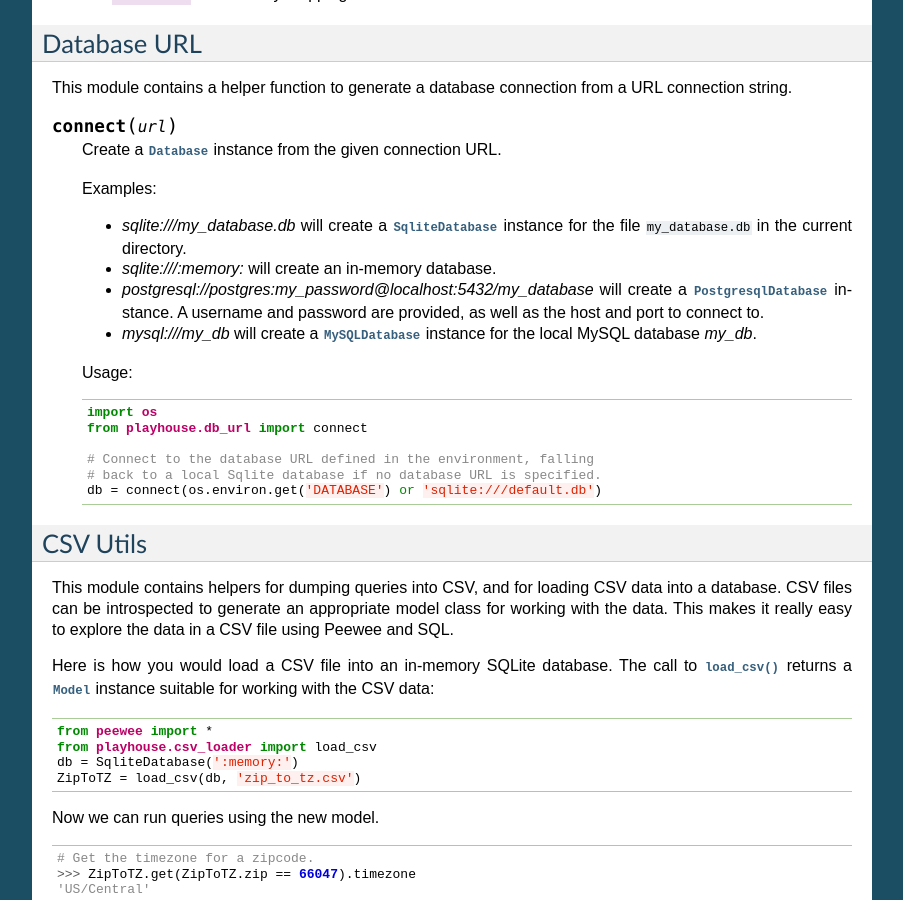
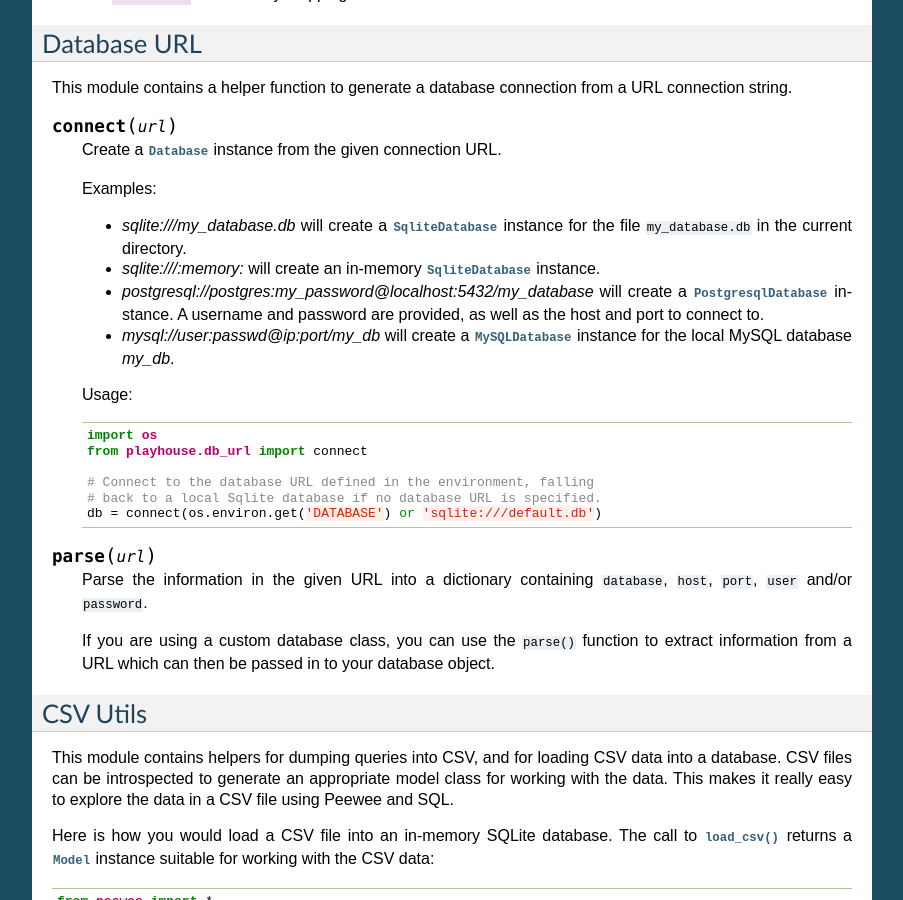
Before and after one commit to coleifer/peewee, a Sphinx documentation site: the page built from docs/peewee/playhouse.rst, in a window 1280 px wide and 900 px high, scrolled down 49890 px. Shown: the whole window, without its empty margins (198-1101 px from the left). Built offline with Sphinx 7.4.7, drawn with Linux system fonts in a browser that asks for light colours; pages that are not in the unit, such as notebooks, are missing from menus; some of the changed text lies outside the part shown.

Commit message:
Docs for db-url

```diff
--- a/docs/peewee/database.rst
+++ b/docs/peewee/database.rst
@@ -280,6 +280,7 @@ Example code:
 Example database URLs:
 
 * *sqlite:///my_database.db* will create a :py:class:`SqliteDatabase` instance for the file ``my_database.db`` in the current directory.
+* *sqlite:///:memory:* will create an in-memory :py:class:`SqliteDatabase` instance.
 * *postgresql://postgres:my_password@localhost:5432/my_database* will create a :py:class:`PostgresqlDatabase` instance. A username and password are provided, as well as the host and port to connect to.
 * *mysql://user:passwd@ip:port/my_db* will create a :py:class:`MySQLDatabase` instance for the local MySQL database *my_db*.
 
--- a/docs/peewee/playhouse.rst
+++ b/docs/peewee/playhouse.rst
@@ -3181,9 +3181,9 @@ This module contains a helper function to generate a database connection from a
     Examples:
 
     * *sqlite:///my_database.db* will create a :py:class:`SqliteDatabase` instance for the file ``my_database.db`` in the current directory.
-    * *sqlite:///:memory:* will create an in-memory database.
+    * *sqlite:///:memory:* will create an in-memory :py:class:`SqliteDatabase` instance.
     * *postgresql://postgres:my_password@localhost:5432/my_database* will create a :py:class:`PostgresqlDatabase` instance. A username and password are provided, as well as the host and port to connect to.
-    * *mysql:///my_db* will create a :py:class:`MySQLDatabase` instance for the local MySQL database *my_db*.
+    * *mysql://user:passwd@ip:port/my_db* will create a :py:class:`MySQLDatabase` instance for the local MySQL database *my_db*.
 
     Usage:
 
@@ -3196,6 +3196,11 @@ This module contains a helper function to generate a database connection from a
         # back to a local Sqlite database if no database URL is specified.
         db = connect(os.environ.get('DATABASE') or 'sqlite:///default.db')
 
+.. py:function:: parse(url)
+
+    Parse the information in the given URL into a dictionary containing ``database``, ``host``, ``port``, ``user`` and/or ``password``.
+
+    If you are using a custom database class, you can use the ``parse()`` function to extract information from a URL which can then be passed in to your database object.
 
 .. _csv_utils:
 
```
